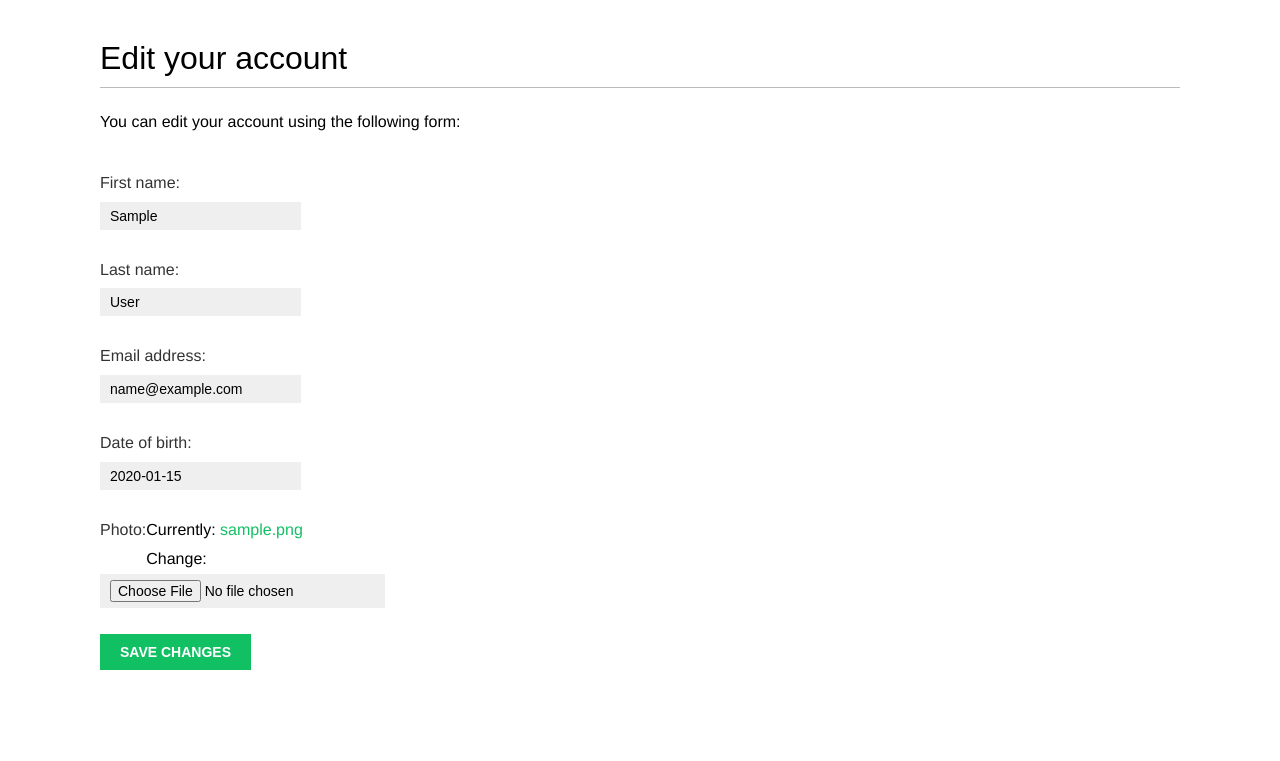
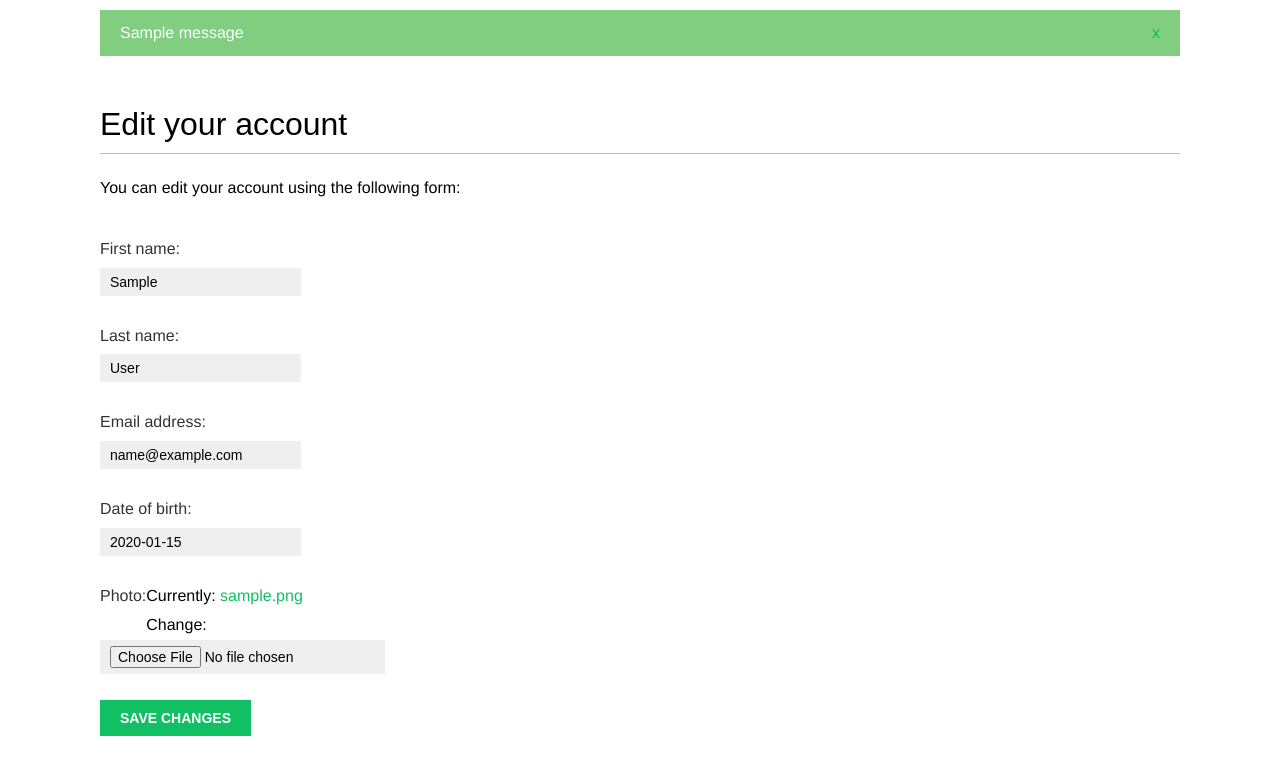
Before and after one commit to julian10m/django-projects, a Django app: page /account/edit/ in a window 1280 px wide. Shown: the part 48-809 px from the top of the page. Before the commit the page ends 718 px from the top, so only its background shows below. Run offline with Django 4.2, Linux system fonts and the light colour scheme; a user stored in the database is signed in; tables that the repository leaves empty hold one stand-in row (values such as "Sample post"); one stand-in notice (Sample message) is shown; some web fonts are replaced.

Commit message:
adding success and error messages in edit view

```diff
--- a/bookmarks/account/templates/base.html
+++ b/bookmarks/account/templates/base.html
@@ -31,6 +31,16 @@
             {% endif %}
         </span>
     </div>
+    {% if messages %}
+        <ul class="messages">
+            {% for message in messages %}
+            <li class="{{ message.tags }}">
+                {{ message|safe }}
+                <a href="#" class="close">x</a>
+            </li>
+            {% endfor %}
+        </ul>
+    {% endif %}
     <div id="content">
         {% block content %}
         {% endblock %}
--- a/bookmarks/account/views.py
+++ b/bookmarks/account/views.py
@@ -6,6 +6,7 @@ from .forms import LoginForm, UserRegistrationForm, \
                    UserEditForm, ProfileEditForm
 from django.contrib.auth.decorators import login_required
 from .models import Profile
+from django.contrib import messages
 
 @login_required
 def dashboard(request):
@@ -62,6 +63,9 @@ def edit(request):
         if user_form.is_valid() and profile_form.is_valid():
             user_form.save()
             profile_form.save()
+            messages.success(request, 'Profile updated succesfully')
+        else:
+            messages.error(request, 'Error updating your profile')
     else:
         user_form = UserEditForm(
                         instance=request.user)
```
